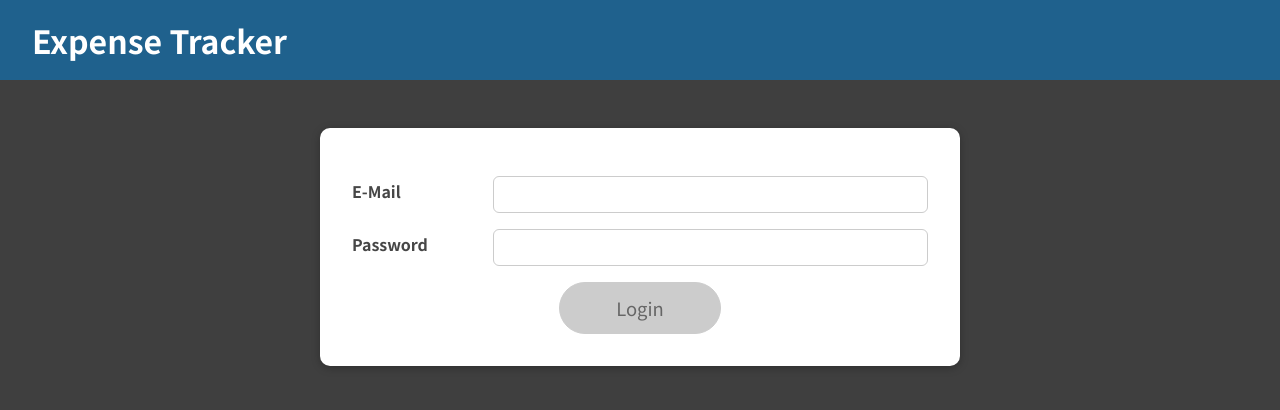
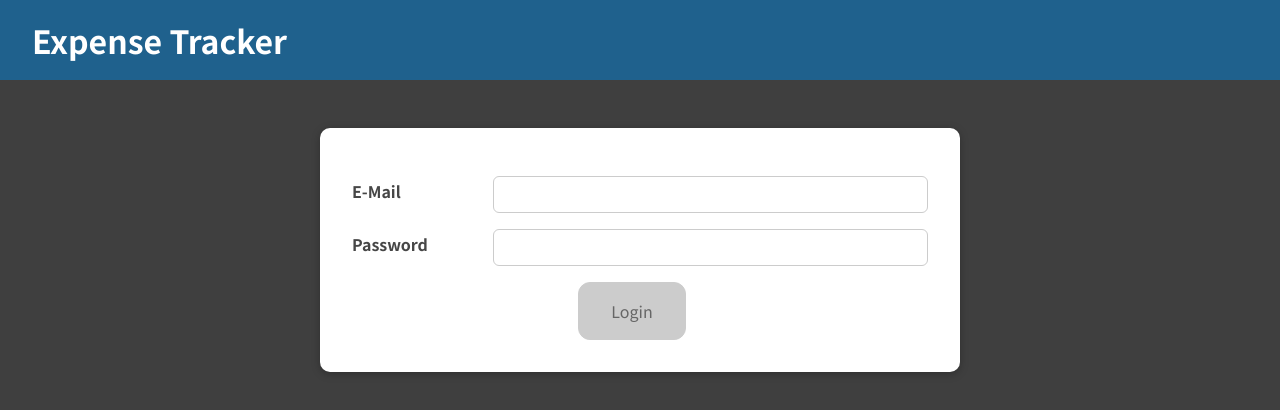
Before and after one commit to federicobaldini/expense-tracker, a React (Create React App) app: page / in a window 1280 px wide. Shown: the top 410 px of the page. Built offline with nearby package versions, Linux system fonts and the light colour scheme.

Commit message:
used only one Button UI component

```diff
--- a/src/components/Login/Login.js
+++ b/src/components/Login/Login.js
@@ -1,7 +1,7 @@
 import { useState, useEffect, useReducer, useContext } from "react";
 import classes from "./Login.module.css";
 import Card from "../UI/Card/Card";
-import Button from "../UI/Button/ButtonRound";
+import Button from "../UI/Button/Button";
 import AuthContext from "../../store/auth-context";
 
 const emailReducer = (state, action) => {
--- a/src/components/NewExpenses/ExpenseForm.js
+++ b/src/components/NewExpenses/ExpenseForm.js
@@ -1,7 +1,7 @@
 import { useState, Fragment } from "react";
 import classes from "./ExpenseForm.module.css";
 import ErrorModal from "../UI/Modal/ErrorModal";
-import Button from "../UI/Button/ButtonSquare"
+import Button from "../UI/Button/Button"
 
 const ExpenseForm = (props) => {
   const [enteredTitle, setEnteredTitle] = useState("");
--- a/src/components/NewExpenses/NewExpense.js
+++ b/src/components/NewExpenses/NewExpense.js
@@ -1,7 +1,7 @@
 import classes from "./NewExpense.module.css";
 import { useState } from "react";
 import ExpenseForm from "./ExpenseForm";
-import Button from "../UI/Button/ButtonSquare"
+import Button from "../UI/Button/Button"
 
 const NewExpense = (props) => {
   const [isEditing, setIsEditing] = useState(false);
@@ -26,7 +26,7 @@ const NewExpense = (props) => {
   return (
     <div className={classes["new-expense"]}>
       {!isEditing ? (
-        <Button className={classes["new-expense__button"]} type="button" onClick={startEditingHandler}>
+        <Button type="button" onClick={startEditingHandler}>
           Add New Expense
         </Button>
       ) : (
--- a/src/components/UI/Button/ButtonRound.js
+++ b/src/components/UI/Button/Button.js
@@ -1,6 +1,6 @@
-import classes from "./ButtonRound.module.css";
+import classes from "./Button.module.css";
 
-const ButtonRound = (props) => {
+const ButtonSquare = (props) => {
   return (
     <button
       type={props.type || "button"}
@@ -13,4 +13,4 @@ const ButtonRound = (props) => {
   );
 };
 
-export default ButtonRound;
+export default ButtonSquare;
--- a/src/components/UI/Button/ButtonRound.module.css
+++ /dev/null
@@ -1,30 +0,0 @@
-.button {
-  font: inherit;
-  border: 1px solid #1f618d;
-  background-color: #1f618d;
-  color: white;
-  padding: 0.75rem 3.5rem;
-  cursor: pointer;
-  font-size: 1.15rem;
-  border-radius: 30px;
-}
-
-.button:hover,
-.button:active {
-  background: #2e67a4;
-  border-color: #2e67a4;
-}
-
-.button:focus {
-  outline: none;
-}
-
-button:disabled,
-button:focus:disabled,
-button:hover:disabled,
-button:active:disabled {
-  background: #ccc;
-  border-color: #ccc;
-  color: #666666;
-  cursor: not-allowed;
-}
--- a/src/components/UI/Button/ButtonSquare.js
+++ /dev/null
@@ -1,16 +0,0 @@
-import classes from "./ButtonSquare.module.css";
-
-const ButtonSquare = (props) => {
-  return (
-    <button
-      type={props.type || "button"}
-      className={`${classes["button"]} ${props.className}`}
-      onClick={props.onClick}
-      disabled={props.disabled}
-    >
-      {props.children}
-    </button>
-  );
-};
-
-export default ButtonSquare;
```
Also changed, not shown: src/components/UI/Button/Button.module.css (renamed from src/components/UI/Button/ButtonSquare.module.css).
